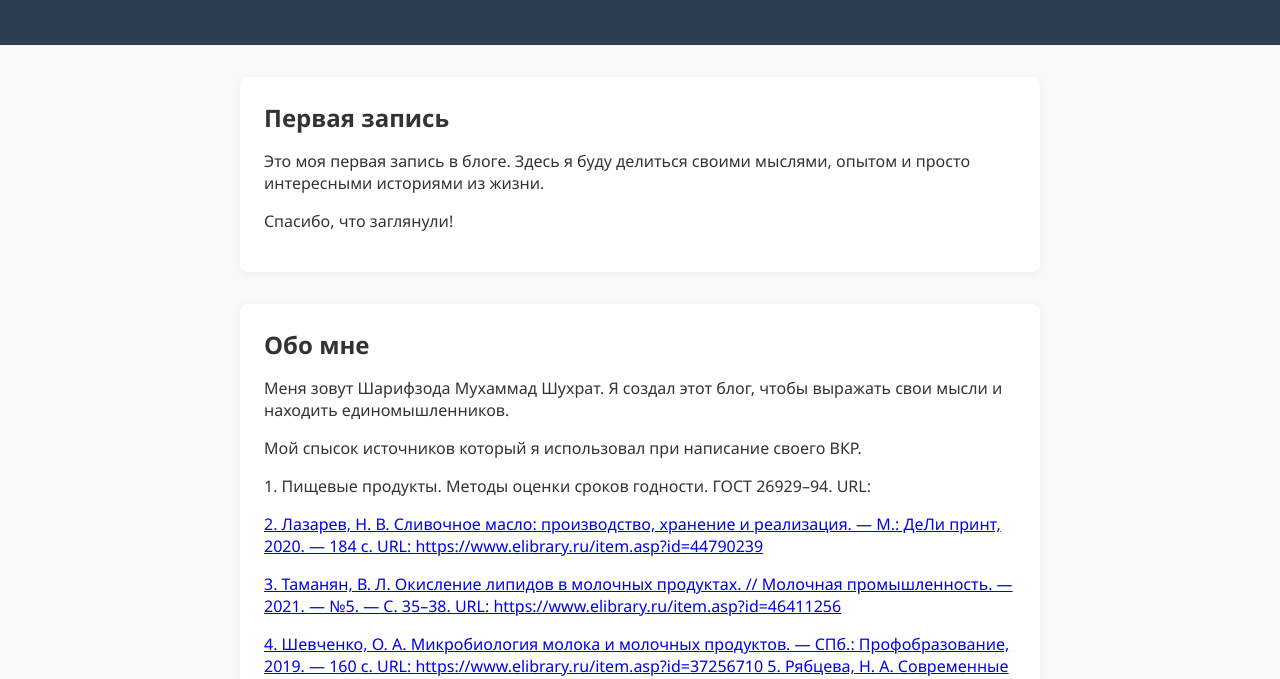
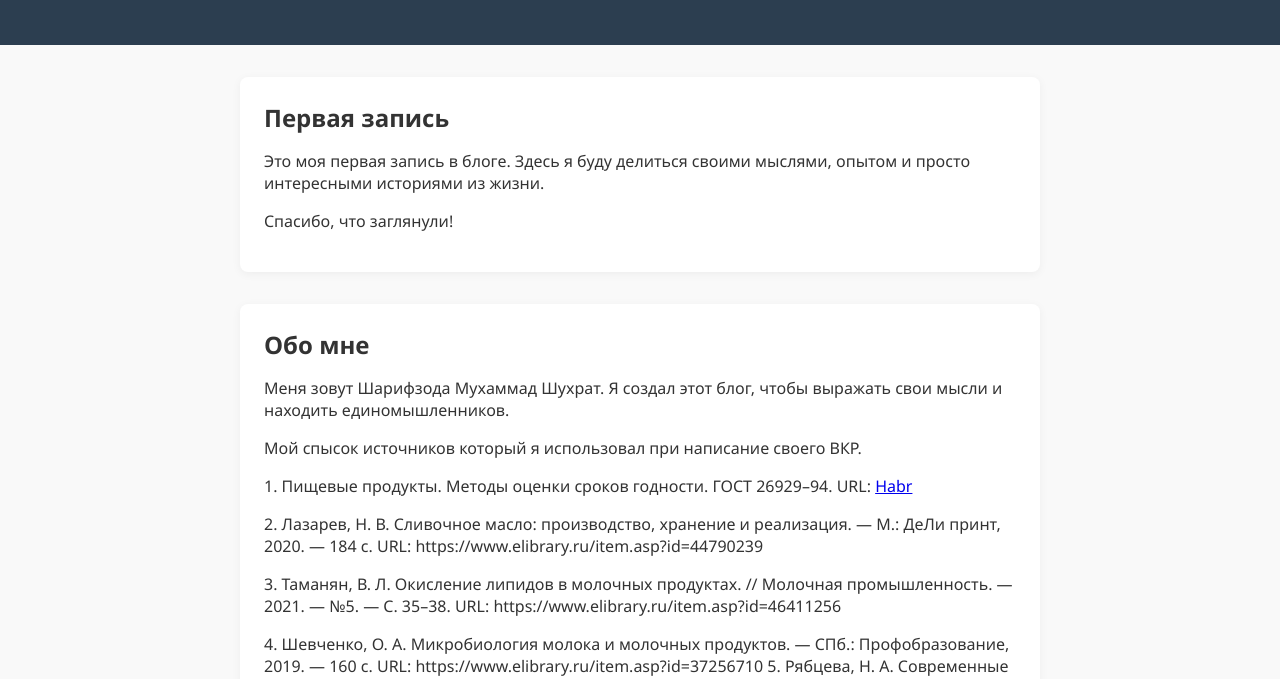
Before and after one commit to Muhammad000009/---, a plain HTML site: page index.html in a window 1280 px wide. Shown: the part 116-795 px from the top of the page. Drawn offline with Linux system fonts and the light colour scheme.

Commit message:
Update index.html

```diff
--- a/index.html
+++ b/index.html
@@ -65,7 +65,7 @@
       <h2>Обо мне</h2>
       <p>Меня зовут Шарифзода Мухаммад Шухрат. Я создал этот блог, чтобы выражать свои мысли и находить единомышленников.</p>
        <p>Мой спысок источников который я использовал при написание своего ВКР.</p>
-      <p>1.	Пищевые продукты. Методы оценки сроков годности. ГОСТ 26929–94. URL: <a href=https://docs.cntd.ru/document/1200022225> </p>
+      <p>1.	Пищевые продукты. Методы оценки сроков годности. ГОСТ 26929–94. URL: <a href="https://docs.cntd.ru/document/1200022225">Habr</a> </p>
       </p>2.	Лазарев, Н. В. Сливочное масло: производство, хранение и реализация. — М.: ДеЛи принт, 2020. — 184 с. URL: https://www.elibrary.ru/item.asp?id=44790239</p>
       </p>3.	Таманян, В. Л. Окисление липидов в молочных продуктах. // Молочная промышленность. — 2021. — №5. — С. 35–38.
 URL: https://www.elibrary.ru/item.asp?id=46411256</p>
```
